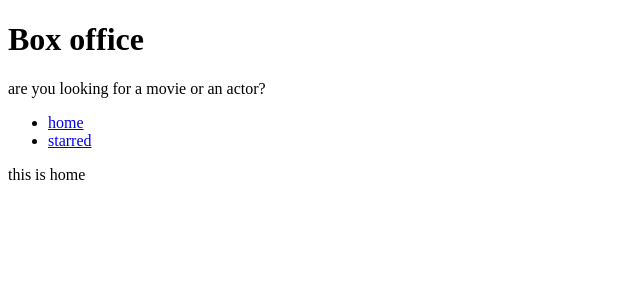
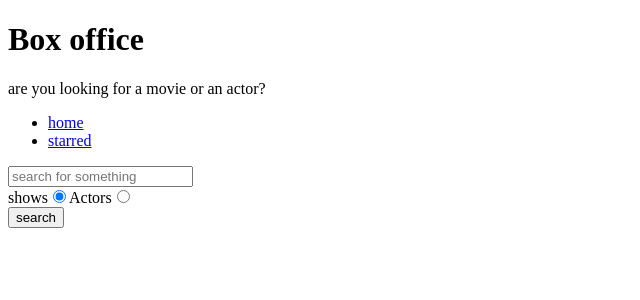
Before and after one commit to mitesh23/box-office, a React (Create React App) app: page / in a window 1280 px wide. Shown: the top 300 px of the page, without its empty margins (0-640 px from the left). Built offline with nearby package versions, Linux system fonts and the light colour scheme.

Commit message:
installed styled components and created styles for search cards

```diff
--- a/package.json
+++ b/package.json
@@ -11,6 +11,7 @@
     "react-router": "^5.2.0",
     "react-router-dom": "^5.2.0",
     "react-scripts": "4.0.3",
+    "styled-components": "^5.3.0",
     "web-vitals": "^1.1.2"
   },
   "scripts": {
--- /dev/null
+++ b/src/Components/Actor/ActorCard.Styled.js
@@ -0,0 +1,12 @@
+/* eslint-disable */
+import Styled from 'styled-components';
+
+import { SearchCard } from '../Show/Styled';
+
+export const StyledActorCard = Styled(SearchCard)`
+  .deathday {
+    margin: 0;
+    margin-top: 15px;
+    font-weight: bold;
+  }
+`;
--- /dev/null
+++ b/src/Components/Actor/ActorCard.js
@@ -0,0 +1,20 @@
+/* eslint-disable */
+import React from 'react';
+import { StyledActorCard } from './ActorCard.Styled';
+
+const ActorCard = ({ image, name, gender, country, birthday, deathday }) => {
+  return (
+    <StyledActorCard>
+      <div className="img-wrapper">
+        <img src={image} alt="actor" />
+      </div>
+      <h1>
+        {name} {gender ? `(${gender})` : null}
+      </h1>
+      <p>{country ? `Comes from ${country}` : 'No country known'}</p>
+      {birthday ? <p>Born {birthday}</p> : null}
+      <p className="deathday">{deathday ? `Died ${deathday}` : 'Alive'}</p>
+    </StyledActorCard>
+  );
+};
+export default ActorCard;
--- /dev/null
+++ b/src/Components/Actor/ActorGrid.js
@@ -0,0 +1,25 @@
+/* eslint-disable */
+import React from 'react';
+import IMAGE_NOT_FOUND from '../../images/not-found.png';
+import ActorCard from './ActorCard';
+import { FlexGrid } from '../Show/Styled';
+
+const ActorGrid = ({ data }) => {
+  return (
+    <FlexGrid>
+      {data.map(({ person }) => (
+        <ActorCard
+          key={person.id}
+          name={person.name}
+          country={person.country ? person.country.name : null}
+          birthday={person.birthday}
+          deathday={person.deathday}
+          gender={person.gender}
+          image={person.image ? person.image.medium : IMAGE_NOT_FOUND}
+        />
+      ))}
+    </FlexGrid>
+  );
+};
+
+export default ActorGrid;
--- a/src/Components/MainPageLayout.js
+++ b/src/Components/MainPageLayout.js
@@ -9,6 +9,7 @@
         title="Box office"
         subtitle="are you looking for a movie or an actor?"
       ></Title>
+
       <Nav />
 
       {children}
--- /dev/null
+++ b/src/Components/Show/ShowCard.Styled.js
@@ -0,0 +1,32 @@
+import Styled from 'styled-components';
+import { SearchCard } from './Styled';
+
+export const StyledShowCard = Styled(SearchCard)`
+  .btns {
+    margin-top: 15px;
+    display: flex;
+    justify-content: space-between;
+    align-items: center;
+    a {
+      text-decoration-color: #000;
+      color: #000;
+      &:hover {
+        text-decoration-color: blue;
+        color: blue;
+      }
+    }
+    button {
+      outline: none;
+      border: 1px solid #8e8e8e;
+      border-radius: 15px;
+      padding: 5px 20px;
+      background-color: #fff;
+      display: flex;
+      justify-content: center;
+      align-items: center;
+      &:hover {
+        cursor: pointer;
+      }
+    }
+  }
+`;
--- /dev/null
+++ b/src/Components/Show/ShowCard.js
@@ -0,0 +1,28 @@
+import React from 'react';
+import { Link } from 'react-router-dom';
+import { StyledShowCard } from './ShowCard.Styled';
+
+const ShowCard = ({ id, image, name, summary }) => {
+  const summaryAsText = summary
+    ? `${summary.split(' ').slice(0, 10).join(' ').replace(/<.+?>/g, '')}...`
+    : 'No description';
+
+  return (
+    <StyledShowCard>
+      <div className="img-wrapper">
+        <img src={image} alt="show" />
+      </div>
+
+      <h1>{name}</h1>
+
+      <p>{summaryAsText}</p>
+
+      <div className="btns">
+        <Link to={`/show/${id}`}>Read more</Link>
+        <button type="button">Star me</button>
+      </div>
+    </StyledShowCard>
+  );
+};
+
+export default ShowCard;
--- /dev/null
+++ b/src/Components/Show/ShowGrid.js
@@ -0,0 +1,22 @@
+/* eslint-disable */
+import React from 'react';
+import ShowCard from './ShowCard';
+import IMAGE_NOT_FOUND from '../../images/not-found.png';
+import { FlexGrid } from '../Show/Styled';
+
+const ShowGrid = ({ data }) => {
+  return (
+    <FlexGrid>
+      {data.map(({ show }) => (
+        <ShowCard
+          key={show.id}
+          id={show.id}
+          name={show.name}
+          image={show.image ? show.image.medium : IMAGE_NOT_FOUND}
+          summary={show.summary}
+        />
+      ))}
+    </FlexGrid>
+  );
+};
+export default ShowGrid;
--- /dev/null
+++ b/src/Components/Show/Styled.js
@@ -0,0 +1,28 @@
+/* eslint-disable */
+import Styled from 'styled-components';
+
+export const FlexGrid = Styled.div`
+display:flex;
+justify-content: center;
+flex-wrap: wrap;
+`;
+
+export const SearchCard = Styled.div`
+width: 300px;
+height: 100%;
+margin: 0 15px 40px;
+
+.img-wrapper {
+  width: 100%;
+  border-radius: 40px;
+  height: 420px;
+  overflow: hidden;
+  border: 1px solid #ddd;
+
+  img {
+    object-fit: cover;
+    height: 100%;
+    width: 100%;
+  }
+}
+`;
--- /dev/null
+++ b/src/Components/misc/Config.js
@@ -0,0 +1,10 @@
+/* eslint-disable */
+
+const API_BASE_URL = 'https://api.tvmaze.com';
+
+export async function apiGet(queryString) {
+  const response = await fetch(`${API_BASE_URL}${queryString}`).then(r =>
+    r.json()
+  );
+  return response;
+}
--- a/src/Components/pages/Home.js
+++ b/src/Components/pages/Home.js
@@ -1,9 +1,101 @@
 /* eslint-disable */
-import React from 'react';
+import React, { useState } from 'react';
 import MainPageLayout from '../MainPageLayout';
+import { apiGet } from '../misc/Config';
+import ShowGrid from '../Show/ShowGrid';
+import ActorGrid from '../Actor/ActorGrid';
 
 const Home = () => {
-  return <MainPageLayout>this is home</MainPageLayout>;
+  const [input, setInput] = useState('');
+  const [result, setresult] = useState(null);
+  const [searchoption, setsearchoprtion] = useState('shows');
+
+  const isshowssearch = searchoption === 'shows';
+  const OnInputChange = ev => {
+    setInput(ev.target.value);
+  };
+
+  const onSearch = ev => {
+    apiGet(`/search/${searchoption}?q=${input}`).then(result => {
+      setresult(result);
+    });
+  };
+  //https://api.tvmaze.com/search/shows?q=men
+  //fetch(`https://api.tvmaze.com/search/shows?q=${input}`);
+  //.then(r => r.json())
+  //.then(result => {
+  //setresult(result);
+  //  console.log(result);
+  //  });
+  //};
+
+  const onKeyDown = ev => {
+    if (ev.keyCode === 13) {
+      onSearch();
+    }
+  };
+
+  const onRadioChange = ev => {
+    setsearchoprtion(ev.target.value);
+  };
+  console.log(searchoption);
+
+  const renderResult = () => {
+    if (result && result.length === 0) {
+      return <div>No Result</div>;
+    }
+    if (result && result.length > 0) {
+      return result[0].show ? (
+        <ShowGrid data={result} />
+      ) : (
+        <ActorGrid data={result} />
+      );
+
+      // {result.map(item => (
+      // <div key={item.show.id}>{item.show.name}</div>
+      //))}
+    }
+    return null;
+  };
+
+  return (
+    <MainPageLayout>
+      <input
+        type="text"
+        placeholder="search for something"
+        onChange={OnInputChange}
+        onKeyDown={onKeyDown}
+      ></input>
+      <div>
+        <label htmlFor="shows-search">
+          shows
+          <input
+            type
+            id="shows-search"
+            type="radio"
+            value="shows"
+            checked={isshowssearch}
+            onChange={onRadioChange}
+          ></input>
+        </label>
+
+        <label htmlFor="actors-search">
+          Actors
+          <input
+            id="actors-search"
+            type="radio"
+            value="people"
+            checked={!isshowssearch}
+            onChange={onRadioChange}
+          ></input>
+        </label>
+      </div>
+      <button type="button" onClick={onSearch}>
+        search
+      </button>
+      {renderResult()}
+    </MainPageLayout>
+  );
 };
 
 export default Home;
```
Also changed, not shown: src/images/not-found.png (added), 1 other file (tests, documents, lock files or other folders).
